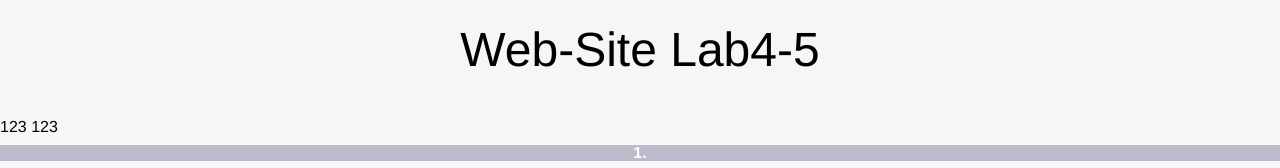
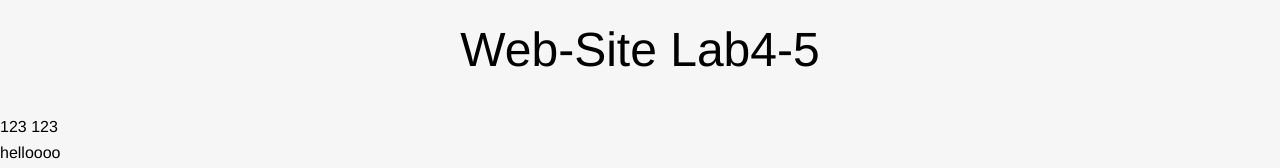
Before and after one commit to cyberberry/lab4-5, a plain HTML site: page index.html in a window 1280 px wide. Shown: the top 168 px of the page. Drawn offline with Linux system fonts and the light colour scheme; grey boxes are pictures that could not be loaded.

Commit message:
Update index.html

```diff
--- a/index.html
+++ b/index.html
@@ -13,6 +13,7 @@
 	<p>&nbsp;</p>
 	<h1>Web-Site Lab4-5</h1>
 	<p>123 123</p>
+	<p>helloooo</p>
 	<div id="gallery">
 		<div>1.</div>
 		<img src="https://html5-templates.com/images/1.jpg" alt="image" />
```
